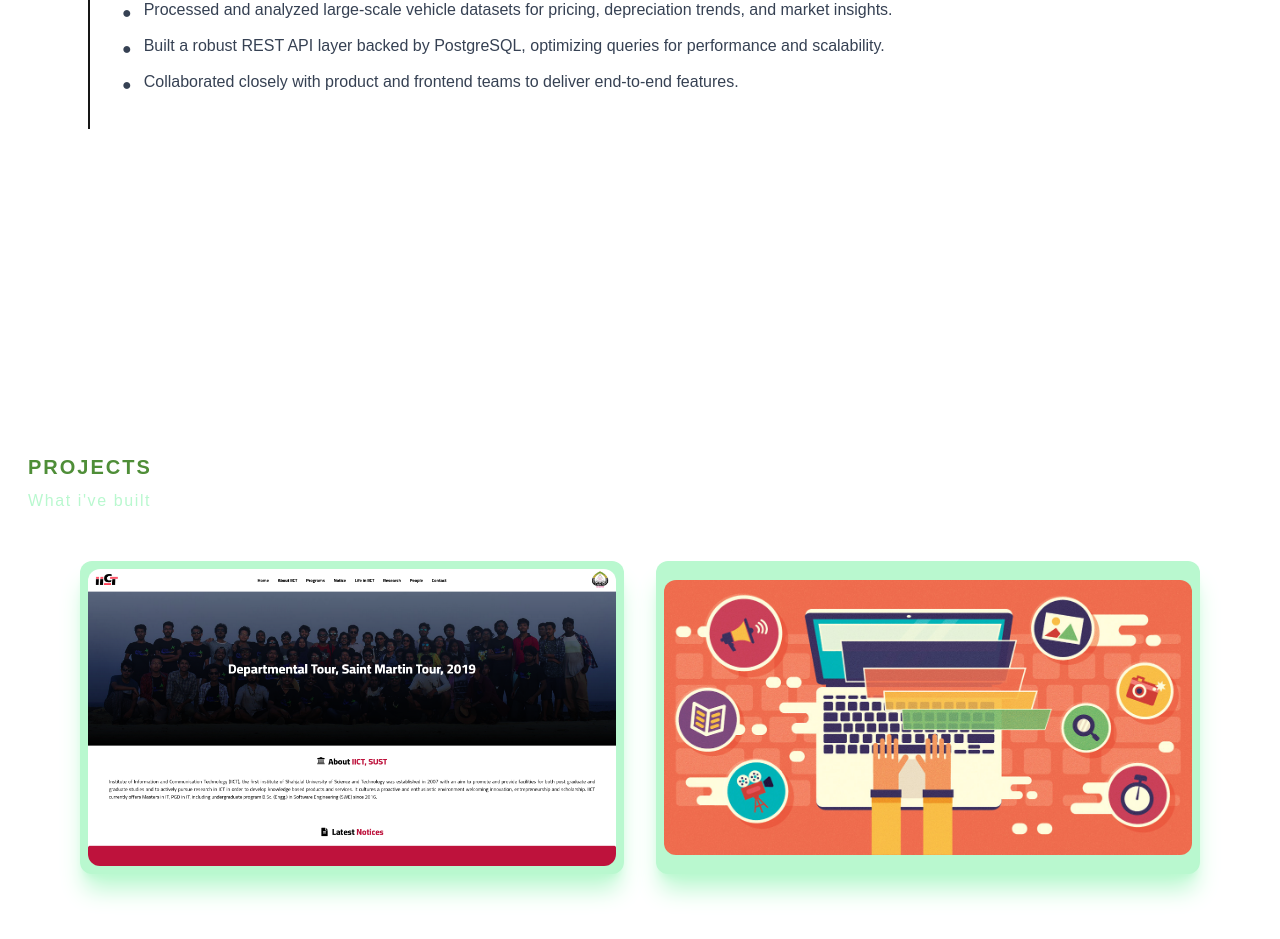
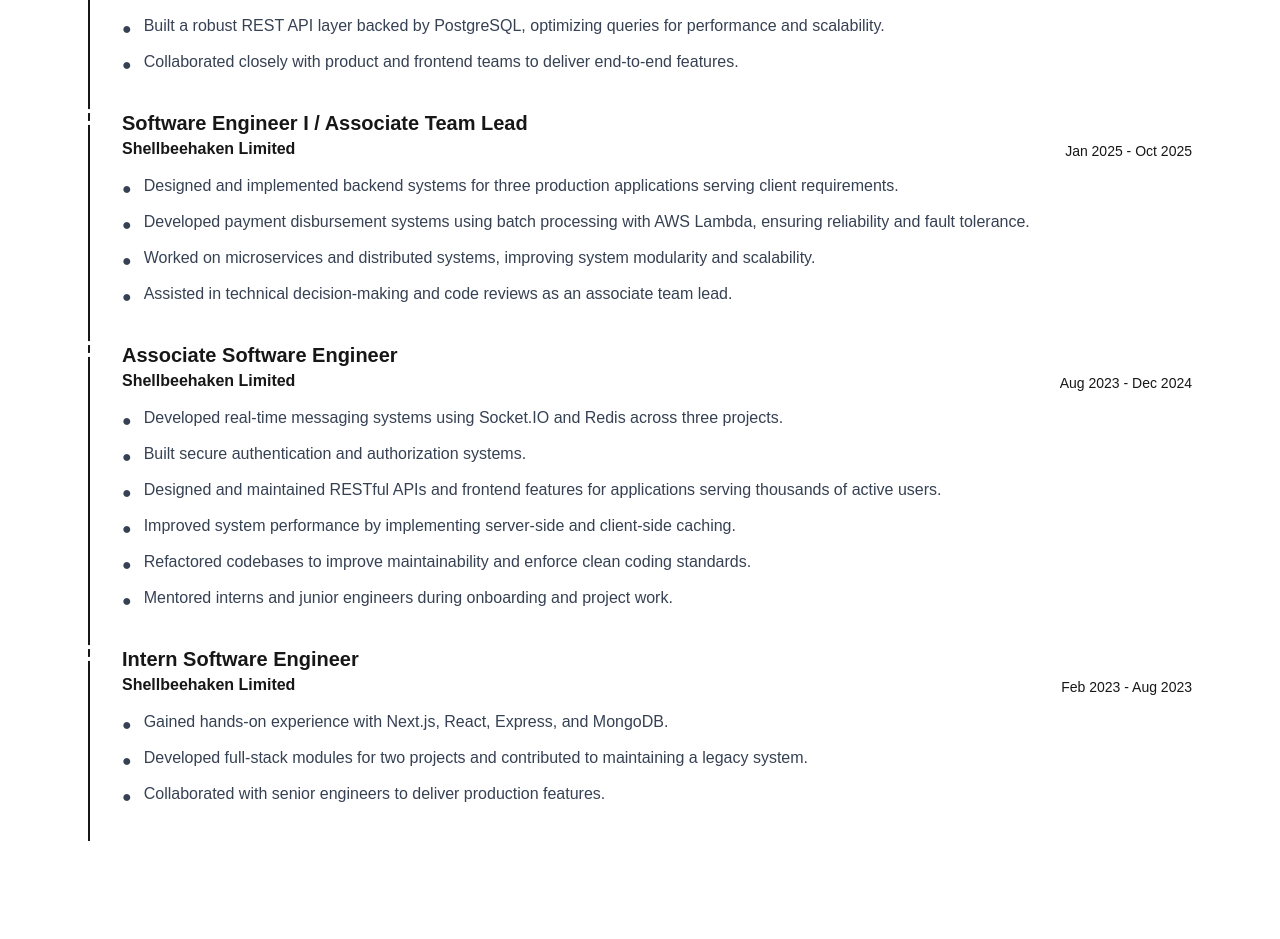
Before and after one commit to farhanmahtab/portfolio-nextjs, a Next.js app: page /home in a window 1280 px wide. Shown: the part 3031-3970 px from the top of the page. Built offline with nearby package versions, Linux system fonts and the light colour scheme.

Commit message:
Experience section updated

```diff
--- a/components/experience/Experience.tsx
+++ b/components/experience/Experience.tsx
@@ -5,13 +5,47 @@
   const experiences = [
     {
       title: "Software Engineer",
-      company: "BizMotion Ltd",
+      company: "BizMotion Limited",
       period: "Oct 2025 - Current",
       achievements: [
         "Designed and developed a full-stack web application using Ruby on Rails and Next.js to help users estimate car resale profit and identify optimal selling time.",
         "Processed and analyzed large-scale vehicle datasets for pricing, depreciation trends, and market insights.",
         "Built a robust REST API layer backed by PostgreSQL, optimizing queries for performance and scalability.",
         "Collaborated closely with product and frontend teams to deliver end-to-end features.",
+      ],
+    },
+    {
+      title: "Software Engineer I / Associate Team Lead ",
+      company: "Shellbeehaken Limited",
+      period: "Jan 2025 - Oct 2025",
+      achievements: [
+        "Designed and implemented backend systems for three production applications serving client requirements.",
+        "Developed payment disbursement systems using batch processing with AWS Lambda, ensuring reliability and fault tolerance.",
+        "Worked on microservices and distributed systems, improving system modularity and scalability.",
+        "Assisted in technical decision-making and code reviews as an associate team lead.",
+      ],
+    },
+    {
+      title: "Associate Software Engineer",
+      company: "Shellbeehaken Limited",
+      period: "Aug 2023 - Dec 2024",
+      achievements: [
+        "Developed real-time messaging systems using Socket.IO and Redis across three projects.",
+        "Built secure authentication and authorization systems.",
+        "Designed and maintained RESTful APIs and frontend features for applications serving thousands of active users.",
+        "Improved system performance by implementing server-side and client-side caching.",
+        "Refactored codebases to improve maintainability and enforce clean coding standards.",
+        "Mentored interns and junior engineers during onboarding and project work.",
+      ],
+    },
+    {
+      title: "Intern Software Engineer",
+      company: "Shellbeehaken Limited",
+      period: "Feb 2023 - Aug 2023",
+      achievements: [
+        "Gained hands-on experience with Next.js, React, Express, and MongoDB.",
+        "Developed full-stack modules for two projects and contributed to maintaining a legacy system.",
+        "Collaborated with senior engineers to deliver production features.",
       ],
     },
   ];
--- a/components/experience/ExperienceItem.tsx
+++ b/components/experience/ExperienceItem.tsx
@@ -15,15 +15,20 @@
 }) => {
   return (
     <div className="relative pl-8 pb-8 border-l-2 border-theme hover:border-green-400 transition-colors duration-300">
-      <div className="absolute left-[-9px] top-0 w-4 h-4 bg-theme rounded-full border-4 border-white dark:border-[#0a0a0a]" />
-      <div className="space-y-3">
-        <div>
-          <h3 className="text-xl font-bold text-foreground">{title}</h3>
-          <p className="text-theme font-semibold">{company}</p>
-          <p className="text-sm text-gray-600 dark:text-gray-400">{period}</p>
+      <div className="absolute -left-2.25 top-0 w-4 h-4 bg-theme rounded-full border-4 border-white dark:border-[#0a0a0a]" />
+      <div className="space-y-3 hover:text-green-400">
+        <div className="flex items-end width-full justify-between">
+          <div className="flex-col">
+            <h3 className="text-xl font-bold text-theme">{title}</h3>
+            <p className="text-theme font-semibold">{company}</p>
+          </div>
+          <div>
+            <p className="text-sm text-[#4f8e38]dark:text-gray-400 ">
+              {period}
+            </p>
+          </div>
         </div>
 
-        {/* Achievements */}
         <ul className="space-y-2">
           {achievements.map((achievement, index) => (
             <li
```
